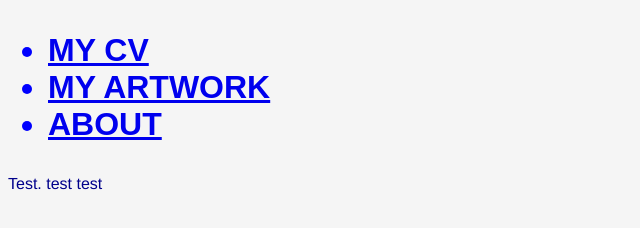
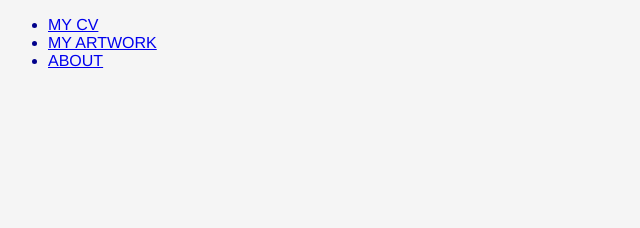
Before and after one commit to Skjolden/Oblig-1-data1200, a plain HTML site: page index.html in a window 1280 px wide. Shown: the whole page, without its empty margins (0-640 px from the left). Drawn offline with Linux system fonts and the light colour scheme.

Commit message:
Update index.html

```diff
--- a/index.html
+++ b/index.html
@@ -6,19 +6,14 @@
     <meta name="viewport" content="width=device-width, initial-scale=1.0">
     <title>Document</title>
     <link rel="stylesheet" href="style.css">
-
-<h1>
-    <ul>
-        <li><a href="Cv.html">MY CV</a></li>
-        <li><a href="Portifolio.html">MY ARTWORK</a></li>
-        <li><a href="About.html">ABOUT</a></li>
-    </ul>
-</h1>
-
 </head>
 <body>
     <header>
-        Test. test test
+        <ul>
+            <li><a href="Cv.html">MY CV</a></li>
+            <li><a href="Portifolio.html">MY ARTWORK</a></li>
+            <li><a href="About.html">ABOUT</a></li>
+        </ul>
     </header>
 </body>
 </html>
```
